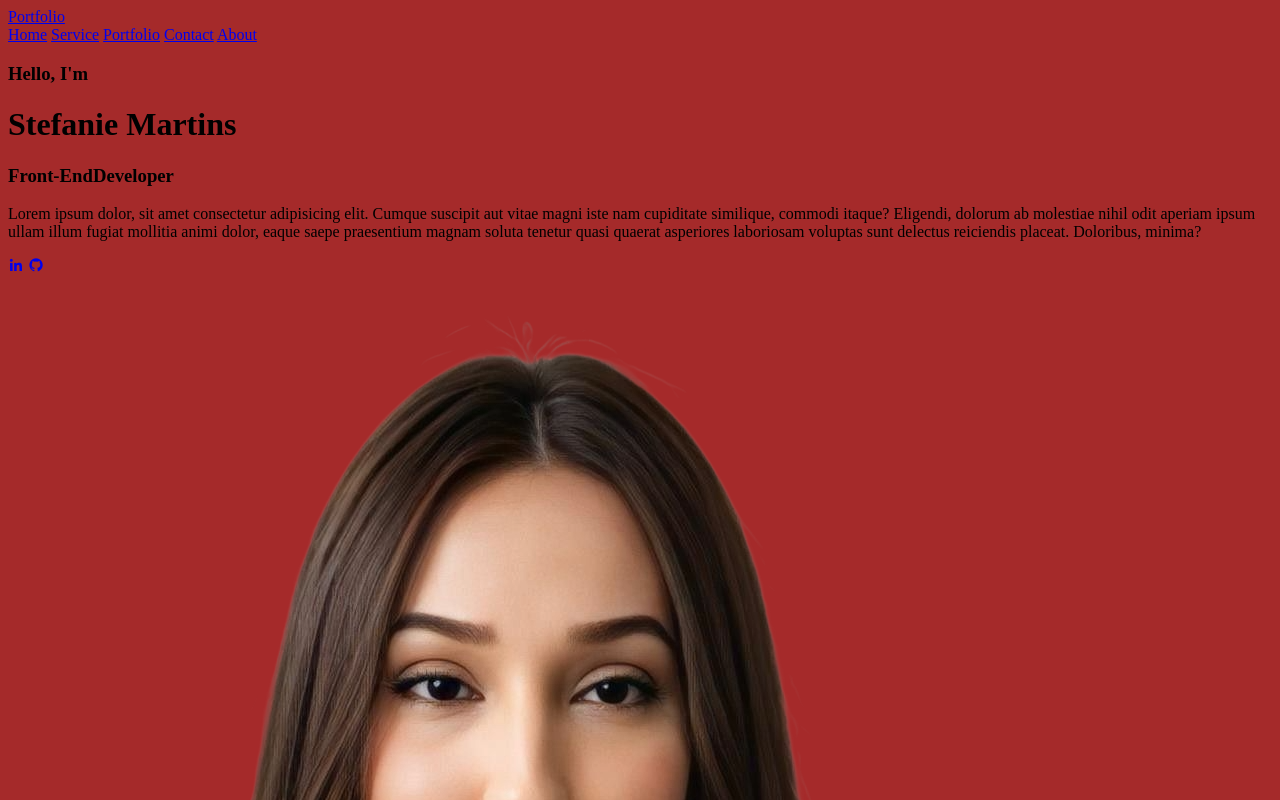
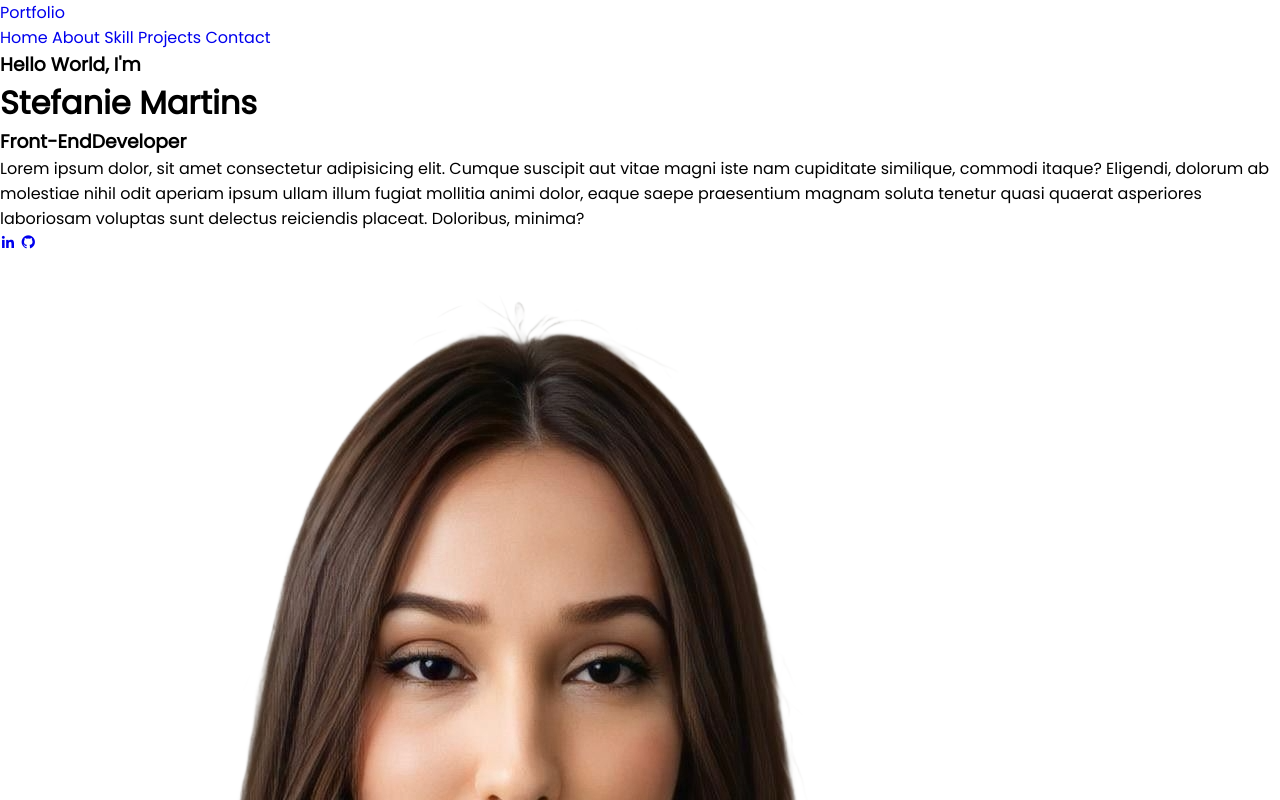
Before and after one commit to stefanie-martins/Portfolio, a plain HTML site: page index.html in a window 1280 px wide. Shown: the top 800 px of the page. Drawn offline with nearby package versions, Linux system fonts and the light colour scheme.

Commit message:
Iniciando estiliz

```diff
--- a/css/style.css
+++ b/css/style.css
@@ -1,3 +1,25 @@
-body{
-    background-color: brown;
+@import url('https://fonts.googleapis.com/css2?family=Open+Sans:ital,wght@0,300;1,300&family=Poppins:ital,wght@0,300;0,400;1,300;1,400&display=swap');
+
+:root{
+    --main-color: #12dde0;
+    --text-color: #ffffff;
+    --bg-color-01: #097173;
+    --bg-color-02:#021717;
+    --color-00: #0000001a;
+
 }
+
+*{
+    margin: 0;
+    padding: 0;
+    box-sizing: border-box;
+    text-decoration: none;
+    border: none;
+    outline: none;
+    scroll-behavior: smooth;
+}
+
+html{
+    font-family: 'Poppins',sans-serif;
+    font-size: 16px;
+}
--- a/index.html
+++ b/index.html
@@ -15,17 +15,18 @@
 
         <div class="nav">
             <a href="#home">Home</a>
-            <a href="#service">Service</a>
-            <a href="#portfolio">Portfolio</a>
+            <a href="#about">About</a>
+            <a href="#skill">Skill</a>
+            <a href="#projects">Projects</a>
             <a href="#contact">Contact</a>
-            <a href="#about">About</a>
+
         </div>
     </header>
     <!--home section-->
     <section class="home" id="home"></section>
 
         <div class="home-content"></div>
-        <h3>Hello, I'm</h3>
+        <h3>Hello World, I'm</h3>
         <h1>Stefanie Martins</h1>
         <h3>Front-End<span>Developer</span></h3>
 
@@ -39,11 +40,29 @@
         </div>
 
         <div class="home-img">
-            <img src="Imagens/Profile.png" alt="Profile Picture">
+            <img src="Imagens/profile.png" alt="Profile Picture">
         </div>
     <!--/home section-->
 
-    <!--service section-->
+    <!--/about section-->
+    <section class="about" id="about">
+        <div class="about-img">
+            <img src="Imagens/about.png" alt="About me">
+        </div>
+
+        <div class="about-content">
+            <h3>About Me</h3>
+            <h1>Font-End <span>Developer</span></h1>
+
+            <p>I recently graduated in Systems Analysis and Development, and I am passionate about technology and innovation. I am looking for opportunities in the job market, focusing on Front-end, where I can apply all the knowledge and skills acquired throughout my education. I find it easy to work in a team, I am proactive and I am always looking for new challenges to continue learning and growing professionally. I am ready to contribute and add value to projects that require creativity and efficiency.
+            </p>
+
+            <a href="#" class="btn">Read More</a>
+        </div>
+    </section>
+    <!--/home section-->
+
+    <!--skill section-->
     <section class="skill" ids="skill">
         <h2>Skill</h2>
 
@@ -96,7 +115,7 @@
     <!--/service section-->
 
     <!--projects-->
-    <section class="projects--" id="projects">
+    <section class="projects" id="projects">
         <h2>Projects</h2>
 
         <div class="projects-container">
@@ -135,12 +154,18 @@
         </div>
     </section>
 
+    <!--/projects-->
+
+    <!--contact section-->
+    <section class="contact" id="contact"></section>
+        <h2>Contact<span>Me!</span></h2>
 
 
-    <!--/projects-->
+    <!--/contact section-->
 
-
-
+    <footer>
+        <p>Copyright &copy; 2025 by Stefanie Martins. All Rights Reserved</p>
+    </footer>
 
 
 
```
Also changed, not shown: Imagens/about.png (added).
